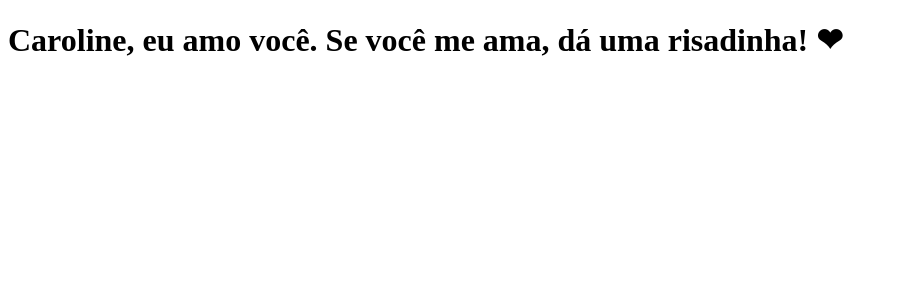
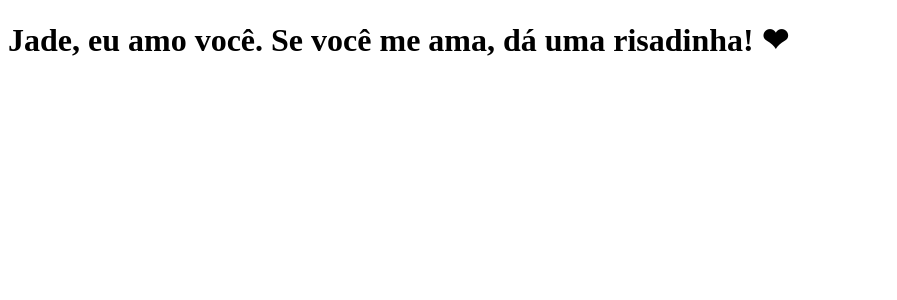
Before and after one commit to orlandinivictor/clone-tabnews, a Next.js app: page / in a window 1280 px wide. Shown: the top 300 px of the page, without its empty margins (0-897 px from the left). Built offline with nearby package versions, Linux system fonts and the light colour scheme.

Commit message:
fix: update name home

```diff
--- a/pages/index.js
+++ b/pages/index.js
@@ -1,5 +1,5 @@
 function Home() {
-  return <h1>Caroline, eu amo você. Se você me ama, dá uma risadinha! ❤</h1>;
+  return <h1>Jade, eu amo você. Se você me ama, dá uma risadinha! ❤</h1>;
 }
 
 export default Home;
```
